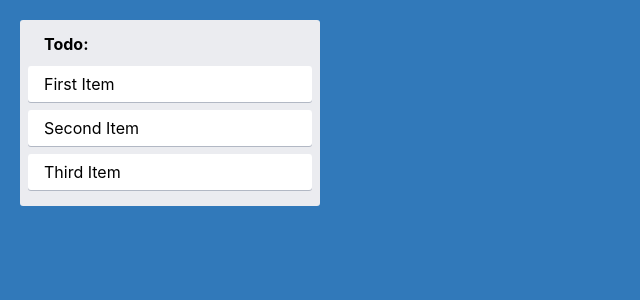
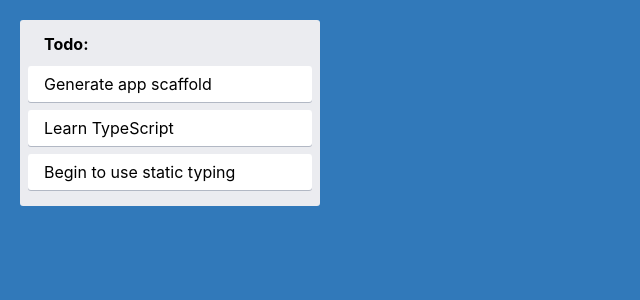
Before and after one commit to robertxluo/trello-clone, a React (Create React App) app: page / in a window 1280 px wide. Shown: the top 300 px of the page, without its empty margins (0-640 px from the left). Built offline with nearby package versions, Linux system fonts and the light colour scheme.

Commit message:
Create Card component

```diff
--- /dev/null
+++ b/src/Card.tsx
@@ -0,0 +1,9 @@
+import { CardContainer } from './styles';
+
+type CardProps = {
+  text: string;
+};
+
+export function Card({ text }: CardProps) {
+  return <CardContainer>{text}</CardContainer>;
+}
--- a/src/Column.tsx
+++ b/src/Column.tsx
@@ -1,4 +1,5 @@
-import { ColumnContainer, ColumnTitle, CardContainer } from './styles';
+import { Card } from './Card';
+import { ColumnContainer, ColumnTitle } from './styles';
 
 type ColumnProps = {
   text: string;
@@ -8,9 +9,9 @@ export function Column({ text }: ColumnProps) {
   return (
     <ColumnContainer>
       <ColumnTitle>{text}</ColumnTitle>
-      <CardContainer>First Item</CardContainer>
-      <CardContainer>Second Item</CardContainer>
-      <CardContainer>Third Item</CardContainer>{' '}
+      <Card text="Generate app scaffold" />
+      <Card text="Learn TypeScript" />
+      <Card text="Begin to use static typing" />
     </ColumnContainer>
   );
 }
```
